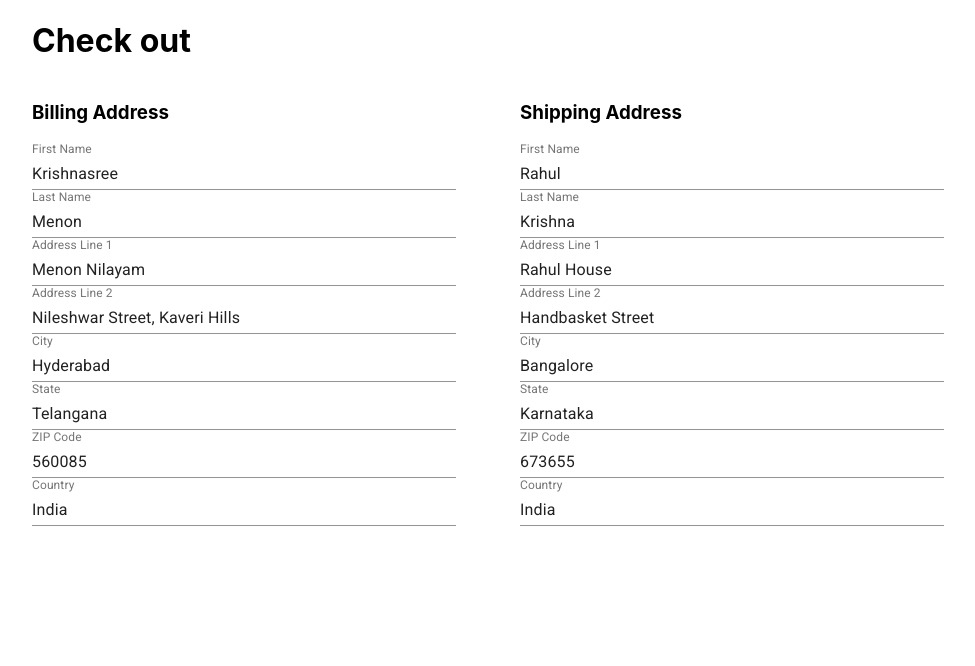
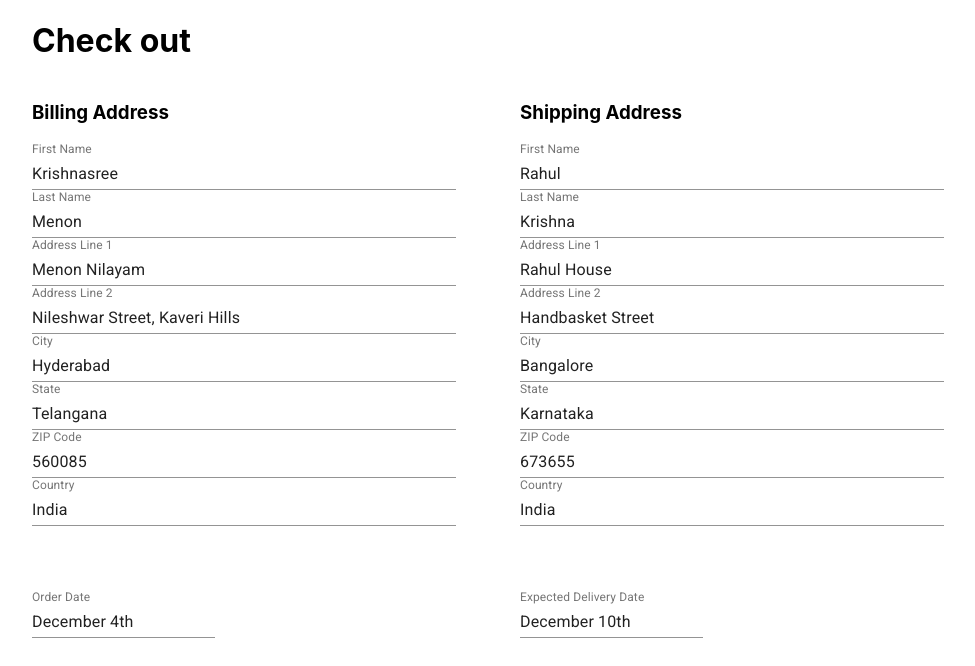
Before and after one commit to rahulakrishna/checkout-page, a React (Create React App) app: page / in a window 1280 px wide. Shown: the top 666 px of the page, without its empty margins (152-1127 px from the left). Built offline with nearby package versions, Linux system fonts and the light colour scheme.

Commit message:
✨ Dates
✨ Reducers, Action dispatchers and stuff
✨ UI
✨ Hooked up with data

Resolves: #2

```diff
--- a/package.json
+++ b/package.json
@@ -3,7 +3,10 @@
   "version": "0.1.0",
   "private": true,
   "dependencies": {
+    "@date-io/moment": "^1.3.12",
     "@material-ui/core": "^4.7.1",
+    "@material-ui/pickers": "^3.2.8",
+    "moment": "^2.24.0",
     "prop-types": "^15.7.2",
     "react": "^16.12.0",
     "react-dom": "^16.12.0",
--- /dev/null
+++ b/src/actions/dateActions.js
@@ -0,0 +1,12 @@
+import { UPDATE_ALL_DATES, UPDATE_DATE } from '../utils/constants';
+
+export const updateAllDates = ({ dates }) => ({
+  type: UPDATE_ALL_DATES,
+  dates,
+});
+
+export const updateDate = ({ dateType, date }) => ({
+  type: UPDATE_DATE,
+  dateType,
+  date,
+});
--- a/src/components/Address/AddressSection.js
+++ b/src/components/Address/AddressSection.js
@@ -5,8 +5,10 @@ import Grid from '@material-ui/core/Grid';
 import AddressFields from './AddressFields';
 import data from '../../utils/data.json';
 import { updateAddress } from '../../actions/addressActions';
+import { updateAllDates } from '../../actions/dateActions';
+import SelectDate from './Date/SelectDate';
 
-const AddressSection = ({ updateAddress }) => {
+const AddressSection = ({ updateAddress, updateAllDates }) => {
   useEffect(() => {
     // Get the JSON data and update address here
     updateAddress({
@@ -17,7 +19,13 @@ const AddressSection = ({ updateAddress }) => {
       addressType: 'billingAddress',
       address: data.billingAddress,
     });
-  }, [updateAddress]);
+    updateAllDates({
+      dates: {
+        orderDate: data.orderDate,
+        expectedDeliveryDate: data.expectedDeliveryDate,
+      },
+    });
+  }, [updateAddress, updateAllDates]);
   return (
     <Grid container spacing={8}>
       <Grid item xs={12} md={6}>
@@ -25,6 +33,12 @@ const AddressSection = ({ updateAddress }) => {
       </Grid>
       <Grid item xs={12} md={6}>
         <AddressFields type="shippingAddress" />
+      </Grid>
+      <Grid item xs={12} md={6}>
+        <SelectDate type="orderDate" />
+      </Grid>
+      <Grid item xs={12} md={6}>
+        <SelectDate type="expectedDeliveryDate" />
       </Grid>
     </Grid>
   );
@@ -35,6 +49,7 @@ const mapStateToProps = () => ({});
 const mapDispatchToProps = dispatch => ({
   updateAddress: ({ addressType, address }) =>
     dispatch(updateAddress({ addressType, address })),
+  updateAllDates: ({ dates }) => dispatch(updateAllDates({ dates })),
 });
 
 export default connect(
--- /dev/null
+++ b/src/components/Address/Date/SelectDate.js
@@ -0,0 +1,34 @@
+import React, { useState } from 'react';
+import { connect } from 'react-redux';
+import { DatePicker } from '@material-ui/pickers';
+import { updateDate } from '../../../actions/dateActions';
+
+const getLabel = type => {
+  if (type === 'orderDate') {
+    return 'Order Date';
+  } else {
+    return 'Expected Delivery Date';
+  }
+};
+
+const SelectDate = ({ type, date, updateDate }) => {
+  return (
+    <DatePicker
+      label={getLabel(type)}
+      value={date[type]}
+      onChange={date => updateDate({ dateType: type, date })}
+      animateYearScrolling
+    />
+  );
+};
+
+const mapStateToProps = ({ date }) => ({ date });
+
+const mapDispatchToProps = dispatch => ({
+  updateDate: ({ dateType, date }) => dispatch(updateDate({ dateType, date })),
+});
+
+export default connect(
+  mapStateToProps,
+  mapDispatchToProps
+)(SelectDate);
--- a/src/index.js
+++ b/src/index.js
@@ -2,6 +2,8 @@ import React from 'react';
 import ReactDOM from 'react-dom';
 import { createStore } from 'redux';
 import { Provider } from 'react-redux';
+import { MuiPickersUtilsProvider } from '@material-ui/pickers';
+import MomentUtils from '@date-io/moment';
 import reducer from './reducers';
 import './index.css';
 import App from './App';
@@ -14,7 +16,9 @@ const store = createStore(
 
 ReactDOM.render(
   <Provider store={store}>
-    <App />
+    <MuiPickersUtilsProvider utils={MomentUtils}>
+      <App />
+    </MuiPickersUtilsProvider>
   </Provider>,
   document.getElementById('root')
 );
--- /dev/null
+++ b/src/reducers/dateReducer.js
@@ -0,0 +1,26 @@
+import { UPDATE_ALL_DATES, UPDATE_DATE } from '../utils/constants';
+const initialState = {
+  orderDate: new Date(),
+  expectedDeliveryDate: new Date(),
+};
+
+export default function reducer(state = initialState, action) {
+  switch (action.type) {
+    case UPDATE_ALL_DATES: {
+      const { dates } = action;
+      return {
+        ...dates,
+      };
+    }
+    case UPDATE_DATE: {
+      const { dateType, date } = action;
+      return {
+        ...state,
+        [dateType]: date,
+      };
+    }
+    default: {
+      return state;
+    }
+  }
+}
--- a/src/reducers/index.js
+++ b/src/reducers/index.js
@@ -1,6 +1,8 @@
 import { combineReducers } from 'redux';
 import addressReducer from './addressReducer';
+import dateReducer from './dateReducer';
 
 export default combineReducers({
   address: addressReducer,
+  date: dateReducer,
 });
--- a/src/utils/constants.js
+++ b/src/utils/constants.js
@@ -1,2 +1,4 @@
 export const UPDATE_ADDRESS = 'UPDATE_ADDRESS';
 export const UPDATE_ADDRESS_FIELD = 'UPDATE_ADDRESS_FIELD';
+export const UPDATE_ALL_DATES = 'UPDATE_ALL_DATES';
+export const UPDATE_DATE = 'UPDATE_DATE';
--- a/src/utils/data.json
+++ b/src/utils/data.json
@@ -19,8 +19,8 @@
     "zipCode": 560085,
     "country": "India"
   },
-  "orderDate": "",
-  "expectedDeliveryDate": "",
+  "orderDate": "2019-12-04",
+  "expectedDeliveryDate": "2019-12-10",
   "items": [
     {
       "productId": 123,
```
Also changed, not shown: 1 other file (tests, documents, lock files or other folders).
